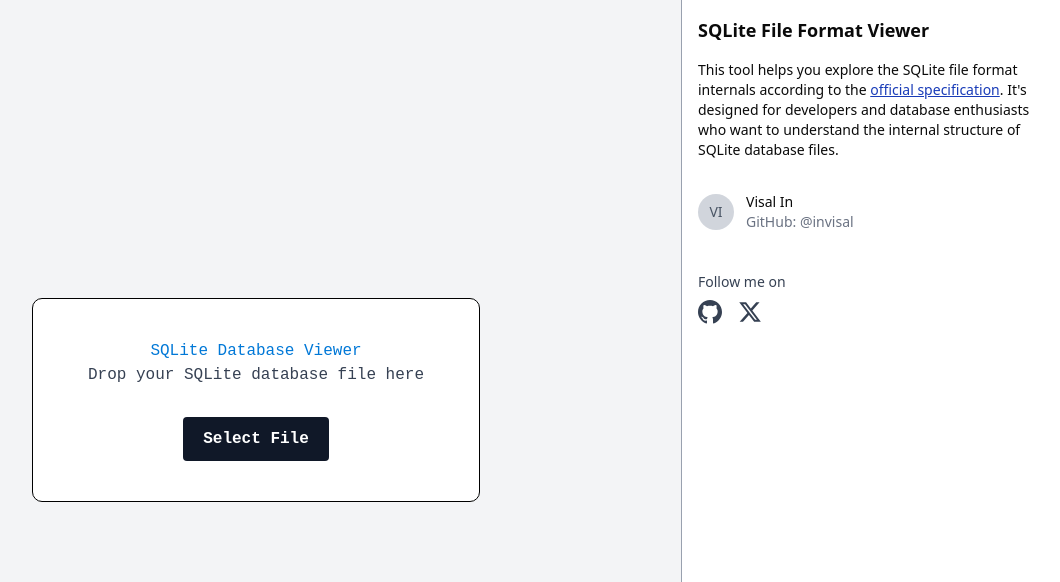
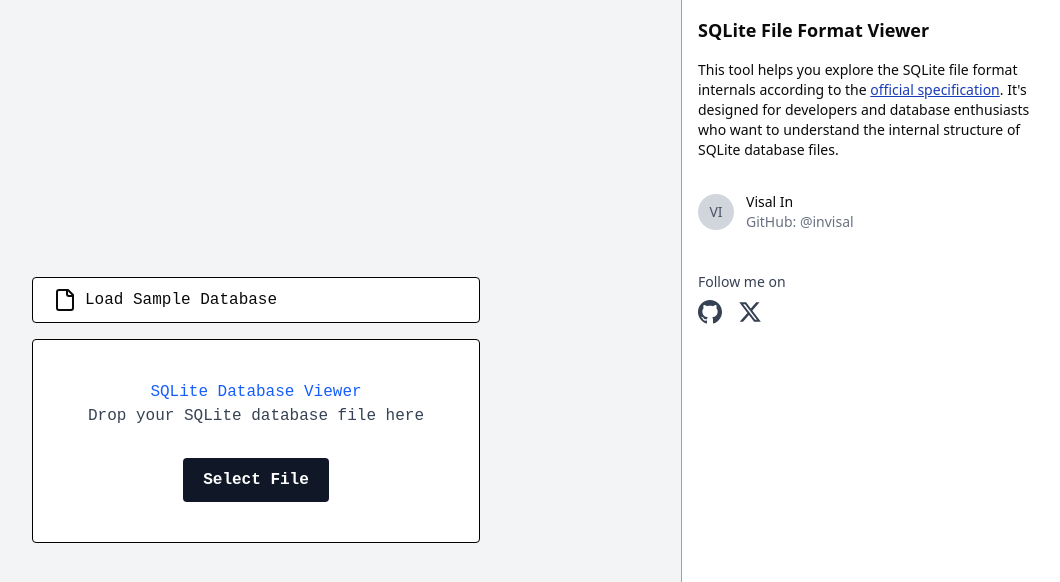
Before and after one commit to yadavvi91/sqlite-internal, a React (Vite) app: page / in a window 1280 px wide. Shown: the top 582 px of the page, without its empty margins (169-1229 px from the left). Built offline with nearby package versions, Linux system fonts and the light colour scheme.

Commit message:
add load sample data

```diff
--- a/src/App.tsx
+++ b/src/App.tsx
@@ -2,6 +2,7 @@
 import Viewer from "./Viewer";
 import FileDropZone from "./components/file-drop-zone";
 import { InfoProvider } from "./components/info";
+import LoadSampleDatabase from "./components/load-sample-database";
 
 function App() {
   const [fileBuffer, setFileBuffer] = useState<ArrayBuffer | null>(null);
@@ -11,11 +12,12 @@
       {fileBuffer ? (
         <Viewer buffer={fileBuffer} />
       ) : (
-        <FileDropZone onFileLoad={setFileBuffer}>
-          <h2 style={{ color: "#0078d7", marginTop: 0 }}>
-            SQLite Database Viewer
-          </h2>
-        </FileDropZone>
+        <div className="flex flex-col items-center justify-center min-h-screen p-5 gap-4">
+          <LoadSampleDatabase onFileLoad={setFileBuffer} />
+          <FileDropZone onFileLoad={setFileBuffer}>
+            <h2 className="mt-0 text-blue-600">SQLite Database Viewer</h2>
+          </FileDropZone>
+        </div>
       )}
     </InfoProvider>
   );
--- a/src/components/file-drop-zone.tsx
+++ b/src/components/file-drop-zone.tsx
@@ -71,7 +71,7 @@
       // Removed redundant event handlers from this div
     >
       <div
-        className={`flex flex-col items-center justify-center p-10 rounded-lg text-center max-w-md w-full transition-all duration-300 border border-black bg-white`}
+        className={`flex flex-col items-center justify-center p-10 rounded text-center max-w-md w-full transition-all duration-300 border border-black bg-white`}
       >
         {children}
 
--- /dev/null
+++ b/src/components/load-sample-database.tsx
@@ -0,0 +1,55 @@
+import { LucideFile } from "lucide-react";
+import { useState } from "react";
+
+interface LoadSampleDatabaseProps {
+  onFileLoad: (buffer: ArrayBuffer) => void;
+}
+
+const LoadSampleDatabase = ({ onFileLoad }: LoadSampleDatabaseProps) => {
+  const [isLoading, setIsLoading] = useState(false);
+
+  const handleLoadSample = async () => {
+    setIsLoading(true);
+    try {
+      const response = await fetch("/chinook.db");
+      const buffer = await response.arrayBuffer();
+      onFileLoad(buffer);
+    } catch (error) {
+      console.error("Failed to load sample database:", error);
+      alert("Failed to load sample database");
+    } finally {
+      setIsLoading(false);
+    }
+  };
+
+  return (
+    <button
+      onClick={handleLoadSample}
+      disabled={isLoading}
+      className={`px-5 py-2.5 mt-5 rounded bg-white border border-black max-w-md w-full flex gap-2 ${
+        isLoading ? "cursor-default opacity-70" : "cursor-pointer opacity-100"
+      } transition-opacity`}
+    >
+      <LucideFile />
+
+      {isLoading ? (
+        <span>
+          Loading sample database...
+          <span className="loading-dots ml-1.5">
+            <span className="inline-block animate-blink">.</span>
+            <span className="inline-block animate-blink animation-delay-200">
+              .
+            </span>
+            <span className="inline-block animate-blink animation-delay-400">
+              .
+            </span>
+          </span>
+        </span>
+      ) : (
+        "Load Sample Database"
+      )}
+    </button>
+  );
+};
+
+export default LoadSampleDatabase;
--- a/src/index.css
+++ b/src/index.css
@@ -125,6 +125,34 @@
   }
 }
 
+@keyframes blink {
+  0%,
+  100% {
+    opacity: 0;
+  }
+  50% {
+    opacity: 1;
+  }
+}
+
+.animate-blink {
+  animation: blink 1s infinite;
+}
+
+.animation-delay-200 {
+  animation-delay: 0.2s;
+}
+
+.animation-delay-400 {
+  animation-delay: 0.4s;
+}
+
+.loading-dots span {
+  display: inline-block;
+  font-size: 20px;
+  font-weight: bold;
+}
+
 .table td,
 .table th {
   @apply p-1.5 border;
--- /dev/null
+++ b/tailwind.config.js
@@ -0,0 +1,18 @@
+module.exports = {
+  // ...existing code...
+  theme: {
+    extend: {
+      // ...existing extensions...
+      keyframes: {
+        blink: {
+          "0%, 100%": { opacity: 0 },
+          "50%": { opacity: 1 },
+        },
+      },
+      animation: {
+        blink: "blink 1s infinite",
+      },
+    },
+  },
+  // ...existing code...
+};
```
Also changed, not shown: 1 other file (tests, documents, lock files or other folders).
